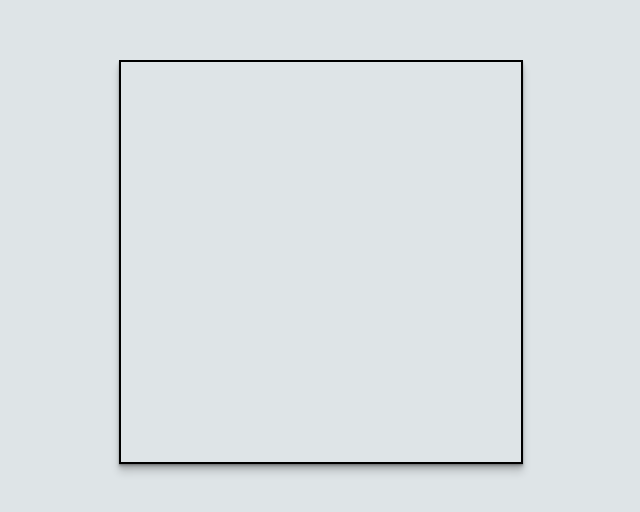
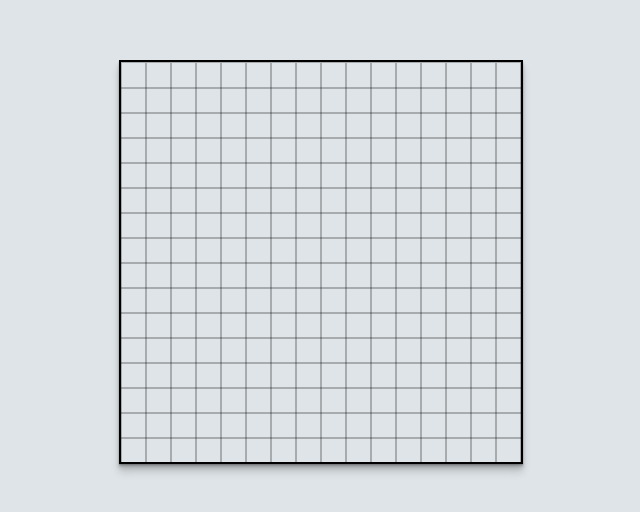
Before and after one commit to ZDON-Official/Odin-Etch-a-Sketch, a plain HTML site: page index.html in a window 1280 px wide. Shown: the part 138-650 px from the top of the page, without its empty margins (319-959 px from the left). Drawn offline with Linux system fonts and the light colour scheme.

Commit message:
added 16x16 grid

```diff
--- a/script.js
+++ b/script.js
@@ -1,6 +1,21 @@
-const board = document.getElementById("board")
+const board = document.getElementById("board");
 
 // loops 16 times
-for(var i = 0; i < 16; i++){
-    board.innerHTML = `<div class = "innerBoard"></div>`
+for (var i = 0; i < 16; i++) {
+  var row = document.createElement("div");
+  board.appendChild(row);
+  row.className = "row";
+
+  for (var j = 0; j < 16; j++) {
+    var column = document.createElement("div");
+    row.appendChild(column);
+    column.className = "column";
+  }
 }
+
+// const rows = document.querySelectorAll(".rows");
+// // for columns
+// for (var i = 0; i < 16; i++) {
+//   console.log("inside column");
+//   rows.innerHTML = "1";
+// }
--- a/style.css
+++ b/style.css
@@ -2,7 +2,10 @@
     --background_color: #dee4e7;
 
 
-    --box-shadow: 0 1px 1px rgba(0,0,0,0.15), 0 2px 2px rgba(0,0,0,0.15), 0 4px 4px rgba(0,0,0,0.15), 0 8px 8px rgba(0,0,0,0.15);;
+    --box-shadow: 0 1px 1px rgba(0,0,0,0.15),
+    0 2px 2px rgba(0,0,0,0.15),
+    0 4px 4px rgba(0,0,0,0.15),
+     0 8px 8px rgba(0,0,0,0.15);;
 
 }
 
@@ -21,7 +24,22 @@ body{
 
 #board{
     border: 2px solid black;
+    /* height: 400px; */
+    /* display: flex; */
+    width: 400px;
     height: 400px;
-    width: 400px;
     box-shadow: var(--box-shadow);
 }
+
+.row{
+    display: flex;
+    height: 25px;
+    width: 100%;
+}
+
+.column{
+    color: white;
+    height: 25px;
+    width: 25px;
+    border: 1px solid rgba(0, 0, 0, 0.25);
+}
```
